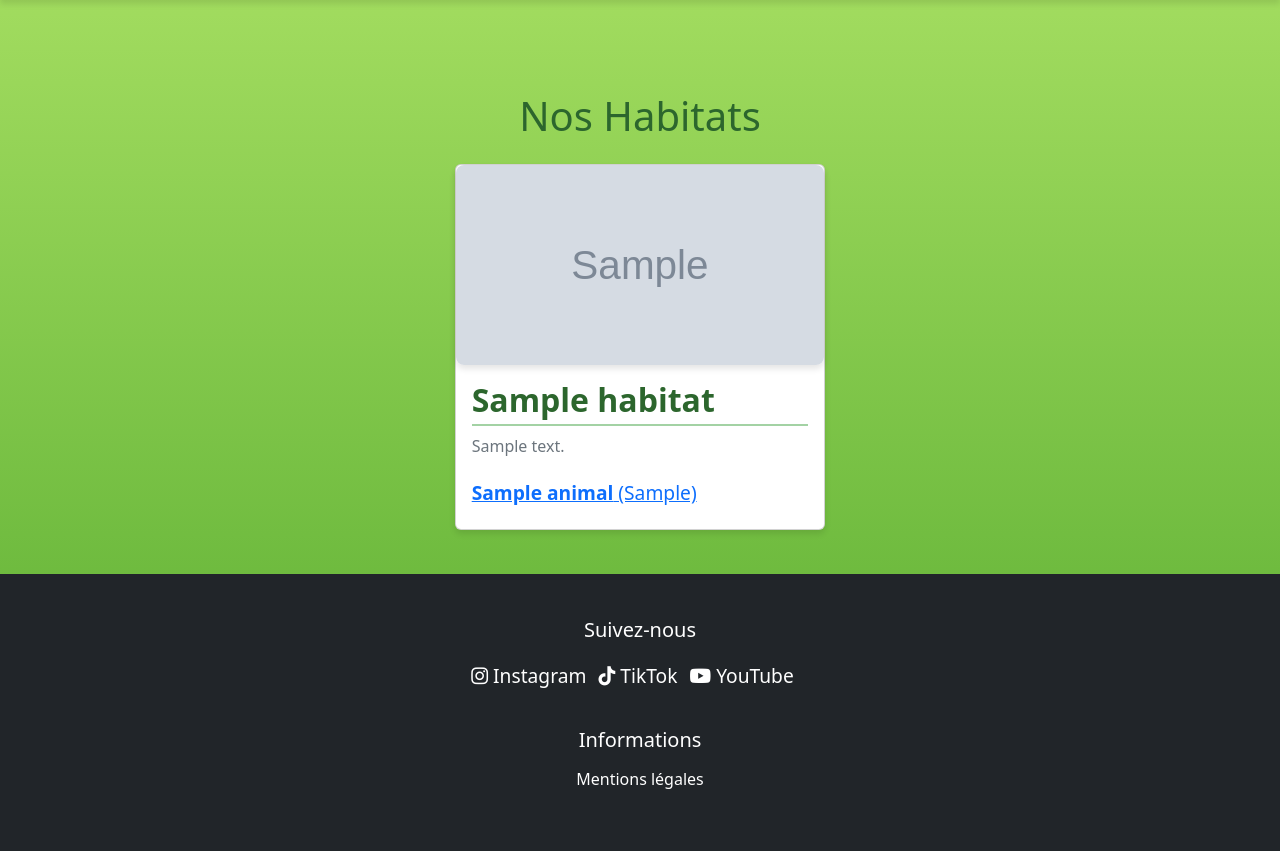
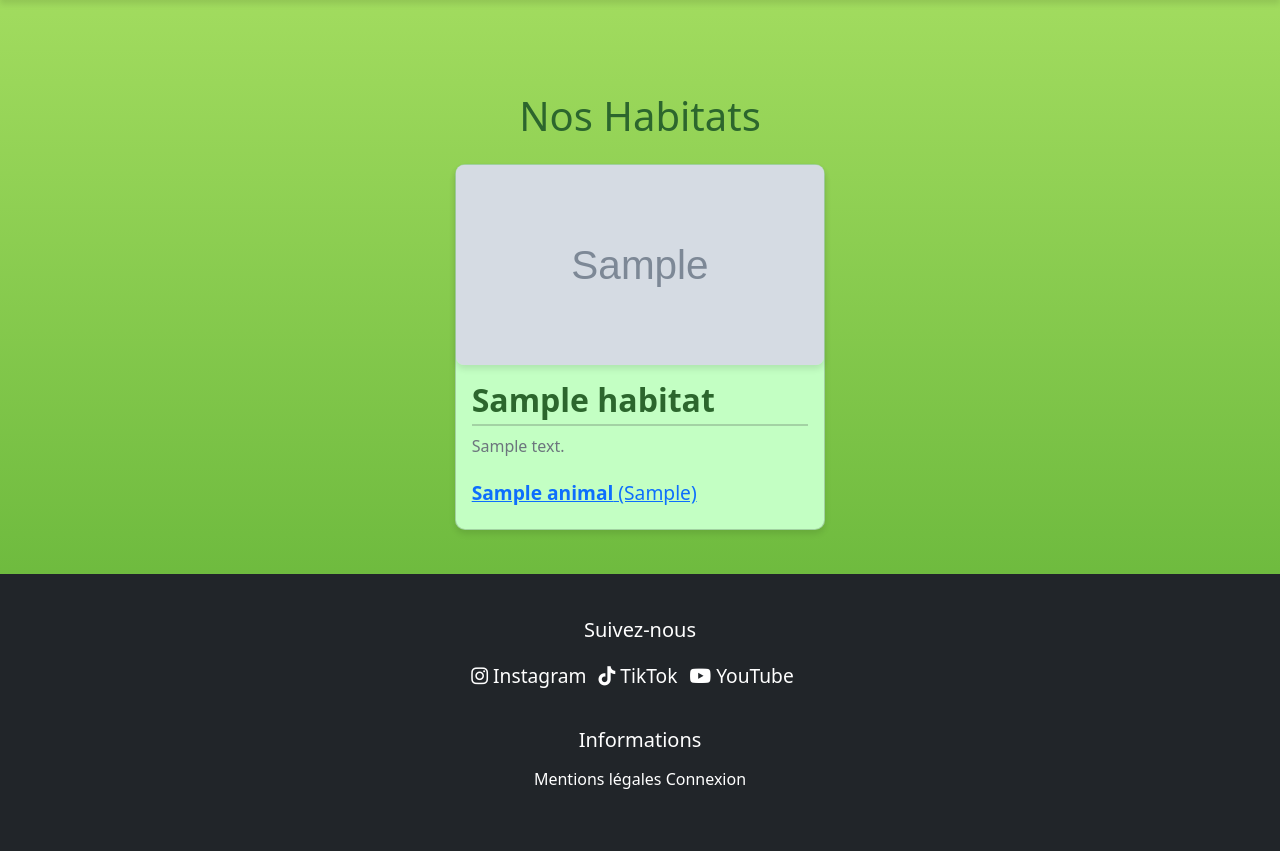
Before and after one commit to EKreir/dossierProjet, a PHP site: page /habitats in a window 1280 px wide. Shown: the part 76-927 px from the top of the page. Run offline with PHP 8.4, Linux system fonts and the light colour scheme; tables that the repository leaves empty or names only in its code hold one stand-in row (values such as "Sample post"); grey boxes marked "Sample" are stand-in pictures.

Commit message:
update client side style

```diff
--- a/public/css/style.css
+++ b/public/css/style.css
@@ -114,8 +114,10 @@ section {
 }
 
 .card {
-    border-radius: 10px;
+    border-radius: 10px !important;
     box-shadow: 0 4px 6px rgba(0, 0, 0, 0.1);
+    background-color: rgba(195, 255, 195, 1) !important;
+
 }
 
 .card-img-top {
@@ -130,6 +132,10 @@ section {
 
 .card-text {
     color: #6c757d;
+}
+
+.list-group-item:last-child {
+    background-color: rgba(195, 255, 195, 1) !important;
 }
 
 
--- a/public/index.php
+++ b/public/index.php
@@ -80,10 +80,9 @@ $router = new Router();
 
 // Ajouter les routes
 
-// Accueil (page d'accueil)
+// Page par défaut
 $router->add('/', function() {
-    echo "<h1>Bienvenue sur l'application Zoo !</h1>";
-    echo '<a href="/login">Se connecter</a><br>';
+    require_once __DIR__ . '/../views/home.php'; // Page d'accueil
 });
 
 // Route de connexion
--- a/views/template/clientFooter.php
+++ b/views/template/clientFooter.php
@@ -26,6 +26,7 @@
         <div class="mb-3">
             <h5>Informations</h5>
             <a href="/mentions-legales" class="text-white">Mentions légales</a>
+            <a class="text-white" href="/login">Connexion</a>
         </div>
     </div>
 </footer>
```
